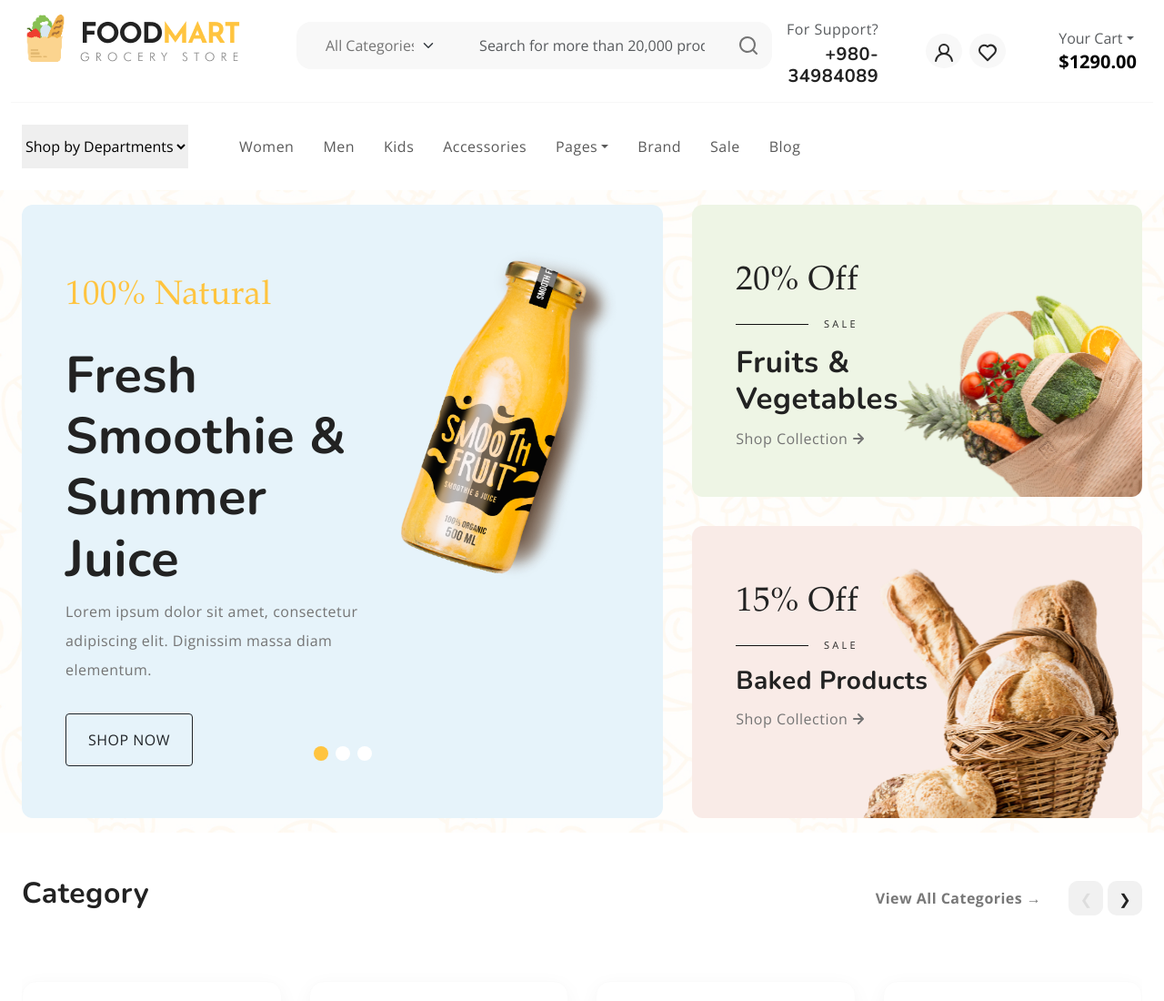
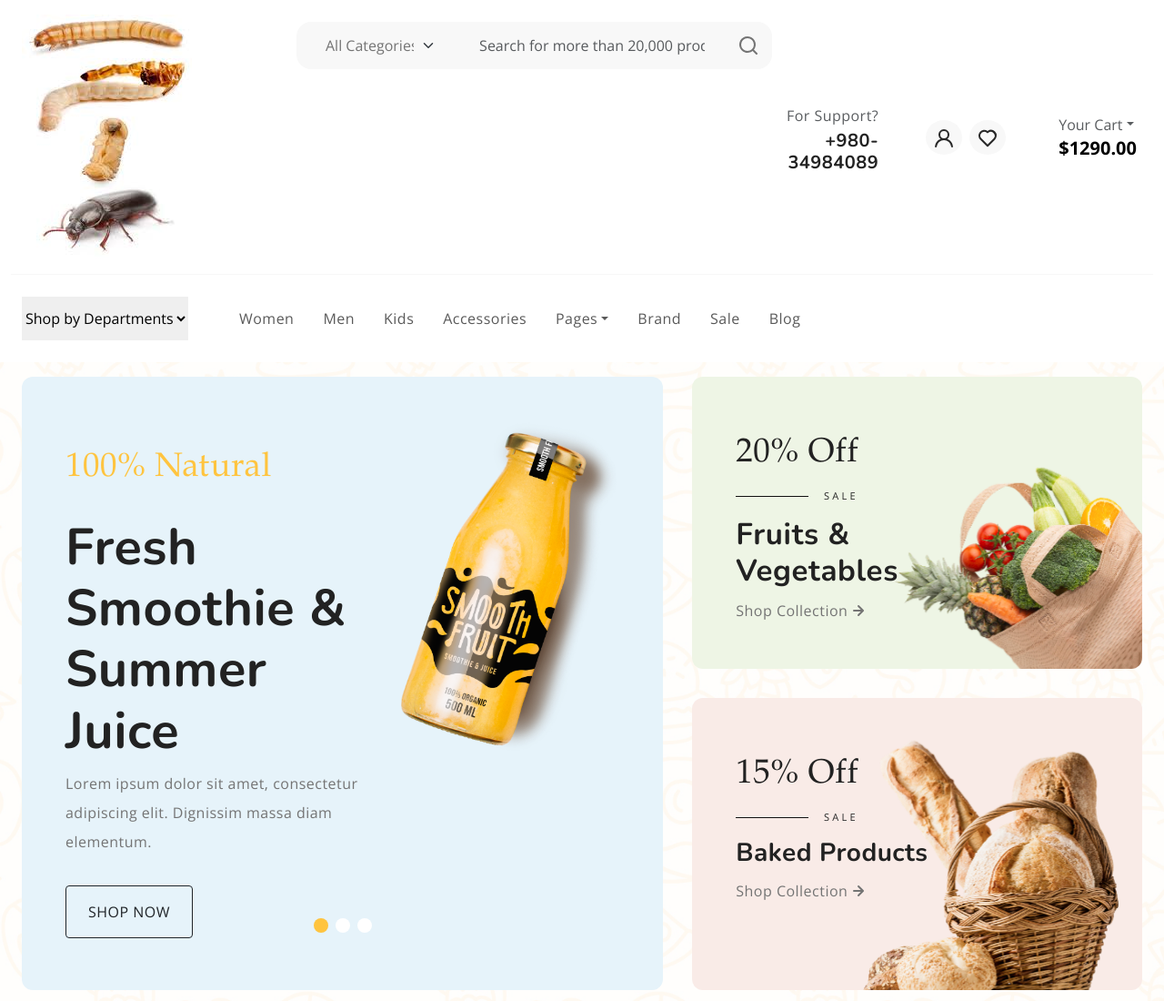
Before and after one commit to Itskillsinstitute/syedkazim-keera, a plain HTML site: page index.html in a window 1280 px wide. Shown: the top 1100 px of the page at 91% size. Drawn offline with nearby package versions, Linux system fonts and the light colour scheme.

Commit message:
mealwroms change 1st
1st change

```diff
--- a/index.html
+++ b/index.html
@@ -145,7 +145,7 @@
           <div class="col-sm-4 col-lg-3 text-center text-sm-start">
             <div class="main-logo">
               <a href="index.html">
-                <img src="images/logo.png" alt="logo" class="img-fluid">
+                <img src="images/meal (1).jpeg" alt="logo" class="img-fluid">
               </a>
             </div>
           </div>
```
Also changed, not shown: images/meal (1).jpeg (added), images/meal (2).jpeg (added), images/meal (3).jpeg (added).
